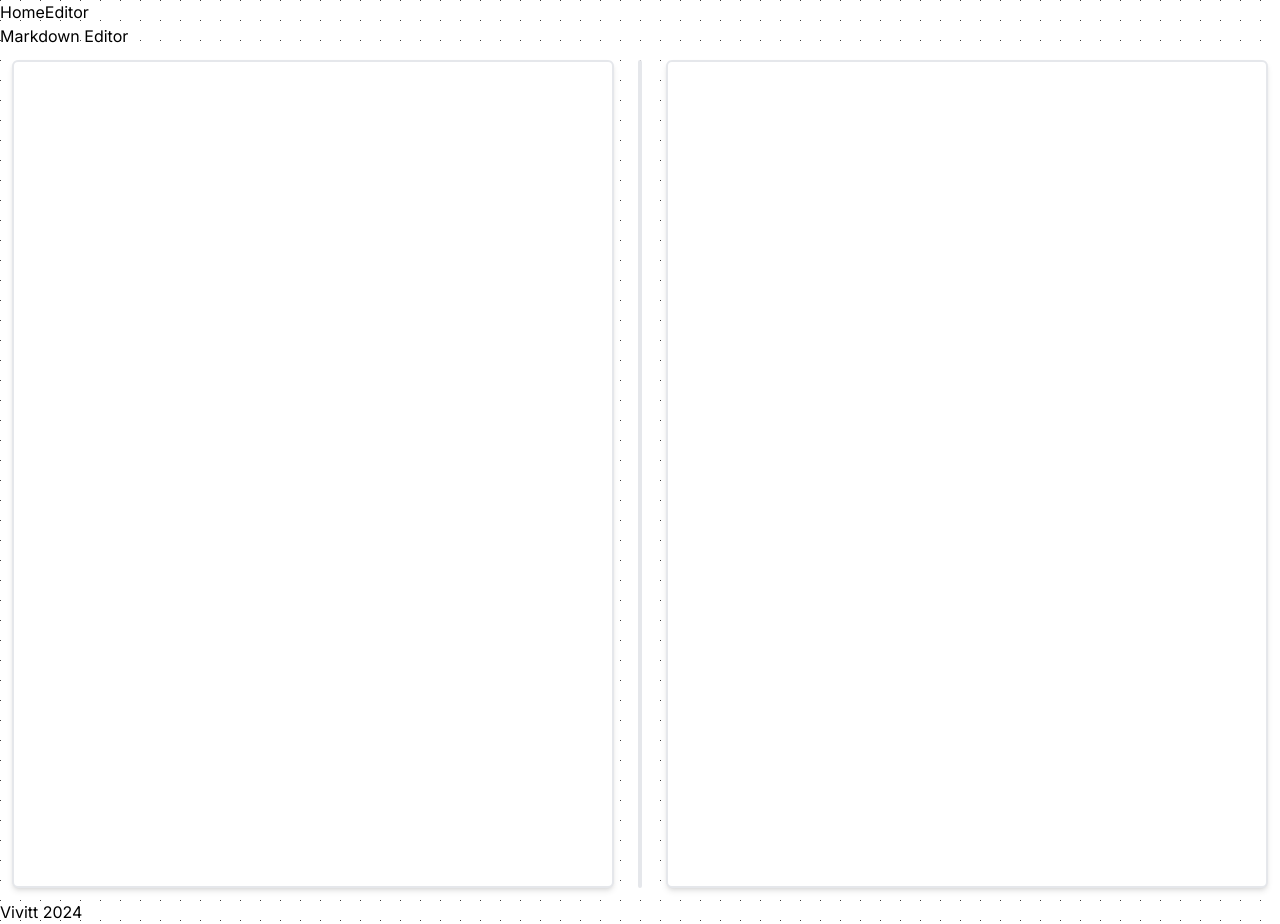
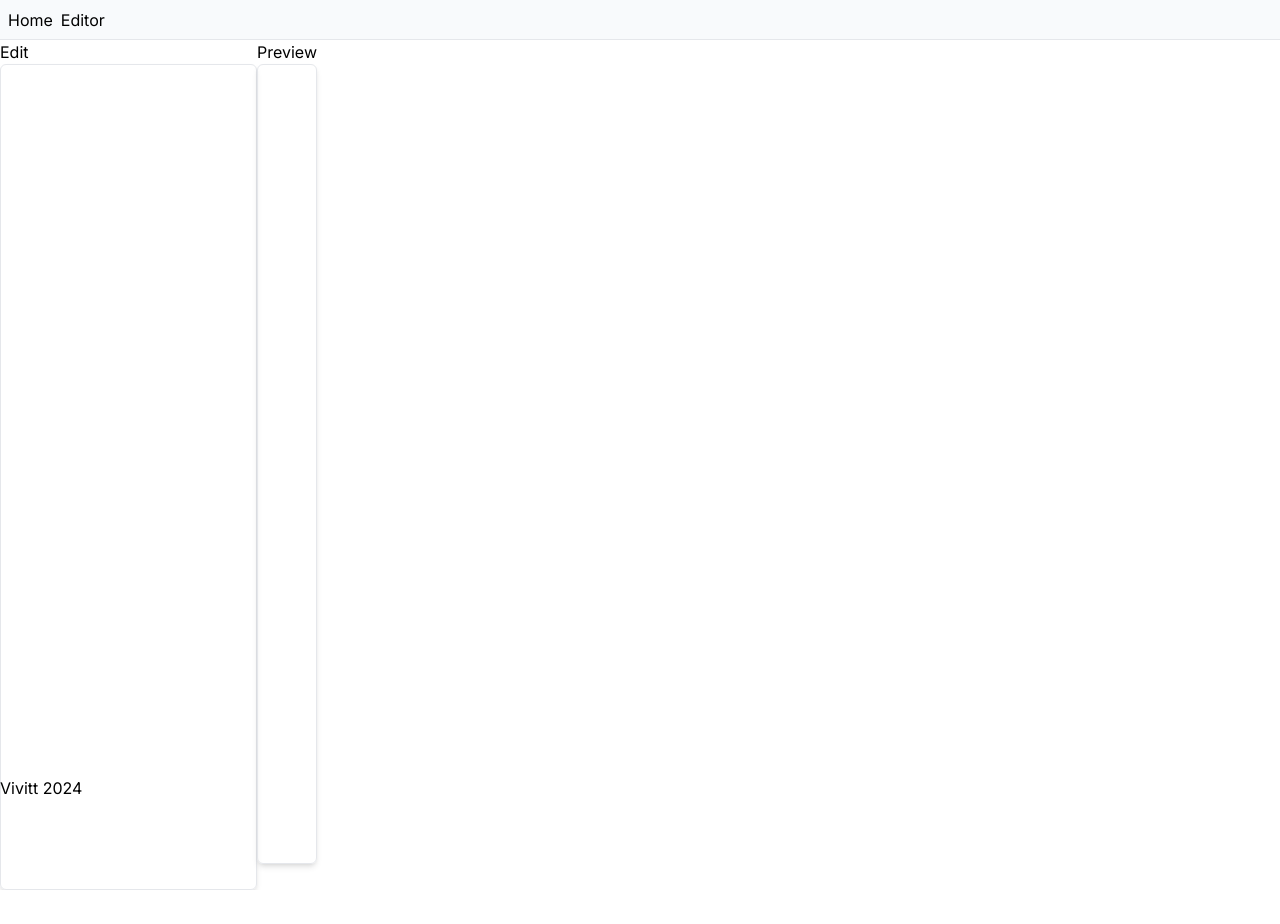
Before and after one commit to vivitt/online-markdown-editor, a Next.js app: page /editor in a window 1280 px wide. After the commit the page ends 890 px from the top, so only its background shows below. Built offline with nearby package versions, Linux system fonts and the light colour scheme.

Commit message:
add panel group

```diff
--- a/app/components/Panel.tsx
+++ b/app/components/Panel.tsx
@@ -1,15 +1,15 @@
 import { PropsWithChildren } from "react";
 type Props = {
   children: string | JSX.Element | JSX.Element[] | (() => JSX.Element);
+  title: string;
 };
 
 export default function Panel(props: PropsWithChildren<Props>) {
   return (
-    <div
-      className=" bg-white w-full min-h-screen border-2 rounded-md m-3 py-3 shadow-md has-[:focus]:outline "
-      id="droptarget"
-    >
-      <div>{props.children}</div>
+    <div className="w-full min-h-screen border rounded-md py-3 shadow-md has-[:focus]:outline md:static absolute">
+
+    <div className="bg-white ">{props.children}</div>
+
     </div>
   );
 }
--- /dev/null
+++ b/app/components/PanelGroup.tsx
@@ -0,0 +1,19 @@
+import React from "react";
+import { PropsWithChildren } from "react";
+type Props = {
+  children: string | JSX.Element | JSX.Element[] | (() => JSX.Element);
+};
+
+export default function PanelGroup(props: PropsWithChildren<Props>) {
+  return (
+    <div className="md:flex flex-wrap relative w-100">
+        {React.Children.map(props.children, (child) => (
+          <div>
+           <button> {child?.props.title} </button>
+            {React.cloneElement(child, {className: ''})}
+          </div>
+        ))}
+
+    </div>
+  );
+}
--- a/app/components/editArea.tsx
+++ b/app/components/editArea.tsx
@@ -37,7 +37,7 @@ export default function EditArea({ onChange }: Props) {
       <textarea
         aria-autocomplete="list"
         data-language="markdown"
-        className="resize-none  h-screen focus:outline-0"
+        className="resize-none w-full h-screen focus:outline-0"
         onChange={(e) => {
           onChange(e);
           setValue(e.target.value);
--- a/app/components/previewArea.tsx
+++ b/app/components/previewArea.tsx
@@ -7,7 +7,7 @@ type Props = {
 
 export default function PreviewArea({ markdown }: Props) {
   return (
-    <Markdown className="prose px-3 bg-white " remarkPlugins={[remarkGfm]}>
+    <Markdown className="prose px-3 flex bg-white " remarkPlugins={[remarkGfm]}>
       {markdown}
     </Markdown>
   );
--- a/app/editor/page.tsx
+++ b/app/editor/page.tsx
@@ -3,6 +3,7 @@ import { useState } from "react";
 import PreviewArea from "../components/previewArea";
 import EditArea from "../components/editArea";
 import Panel from "../components/Panel";
+import PanelGroup from "../components/PanelGroup";
 
 type ChangeEvent = React.ChangeEvent<HTMLInputElement>;
 
@@ -25,17 +26,16 @@ export default function Editor() {
 
   return (
     <>
-      <h1>Markdown Editor</h1>
 
-      <div className="flex flex-col w-100 sm:flex-row">
-        <Panel>
+    <PanelGroup>
+        <Panel title="Edit">
           <EditArea onChange={onChange}></EditArea>
         </Panel>
-        <ResizeHandler></ResizeHandler>
-        <Panel>
+        <Panel title="Preview">
           <PreviewArea markdown={markdown}></PreviewArea>
         </Panel>
-      </div>
+        </PanelGroup>
+
     </>
   );
 }
--- a/app/layout.tsx
+++ b/app/layout.tsx
@@ -17,10 +17,10 @@ export default function RootLayout({
 }>) {
   return (
     <html lang="en">
-      <body className={`bg-dot-pattern  bg-repeat ${inter.className}`}>
-        <nav>
-          <ul className="flex">
-            <li>
+      <body className={`${inter.className}`}>
+        <nav className="bg-slate-50 border-b h-10 ">
+          <ul className="flex items-center">
+            <li className="p-2">
               <Link href="./">Home</Link>
             </li>
             <li>
@@ -31,7 +31,7 @@ export default function RootLayout({
         <main>
         {children}
         </main>
-        <footer>
+        <footer className="fixed bottom-0">
           Vivitt 2024
         </footer>
       </body>
```
Also changed, not shown: 1 other file (tests, documents, lock files or other folders).
